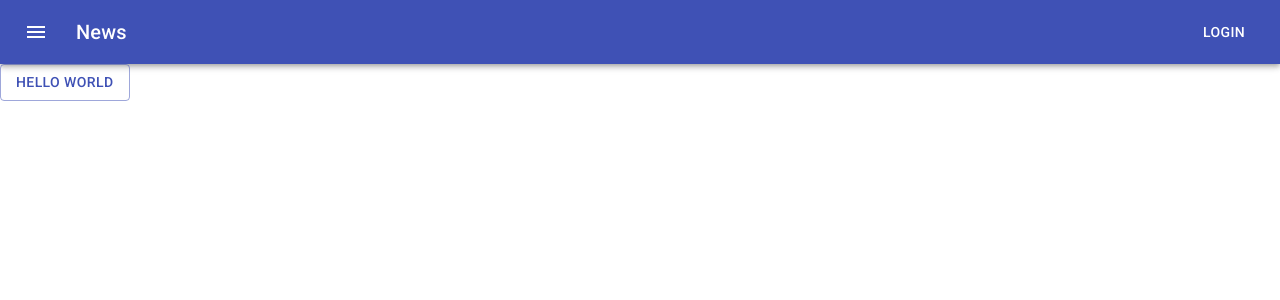
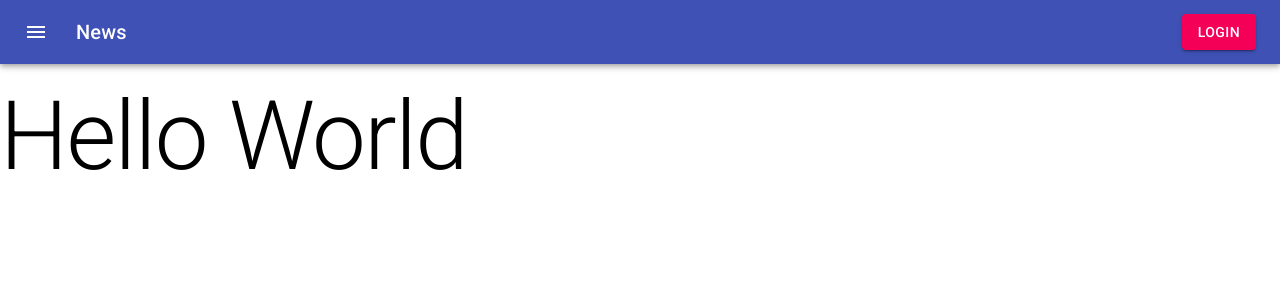
Before and after one commit to ejazahm3d/covid-19, a React (Create React App) app: page / in a window 1280 px wide. Shown: the top 300 px of the page. Built offline with nearby package versions, Linux system fonts and the light colour scheme.

Commit message:
Refactoring and added more libraries

```diff
--- a/package.json
+++ b/package.json
@@ -8,8 +8,12 @@
     "@testing-library/jest-dom": "^4.2.4",
     "@testing-library/react": "^9.3.2",
     "@testing-library/user-event": "^7.1.2",
+    "axios": "^0.19.2",
     "chart.js": "^2.9.3",
+    "framer-motion": "^1.11.1",
     "react": "^16.13.1",
+    "react-chartjs-2": "^2.9.0",
+    "react-countup": "^4.3.3",
     "react-dom": "^16.13.1",
     "react-hook-form": "^6.0.0",
     "react-scripts": "3.4.1"
--- a/src/App.jsx
+++ b/src/App.jsx
@@ -1,6 +1,4 @@
 import React from "react";
-import { Button } from "@material-ui/core";
-import Layout from "./components/Layout";
 import Home from "./pages";
 
 function App() {
--- a/src/components/Layout/Navbar.jsx
+++ b/src/components/Layout/Navbar/index.jsx
@@ -1,11 +1,13 @@
 import React from "react";
-import { makeStyles } from "@material-ui/core/styles";
-import AppBar from "@material-ui/core/AppBar";
-import Toolbar from "@material-ui/core/Toolbar";
-import Typography from "@material-ui/core/Typography";
-import Button from "@material-ui/core/Button";
-import IconButton from "@material-ui/core/IconButton";
-import MenuIcon from "@material-ui/icons/Menu";
+import {
+  makeStyles,
+  AppBar,
+  Toolbar,
+  Typography,
+  Button,
+  IconButton,
+} from "@material-ui/core";
+import { Menu as MenuIcon } from "@material-ui/icons";
 
 const useStyles = makeStyles((theme) => ({
   root: {
@@ -37,7 +39,9 @@ export default function Navbar() {
           <Typography variant="h6" className={classes.title}>
             News
           </Typography>
-          <Button color="inherit">Login</Button>
+          <Button variant="contained" color="secondary">
+            Login
+          </Button>
         </Toolbar>
       </AppBar>
     </div>
--- a/src/components/Layout/index.jsx
+++ b/src/components/Layout/index.jsx
@@ -5,7 +5,7 @@ const Layout = ({ children }) => {
   return (
     <>
       <Navbar />
-      {children}
+      <main>{children}</main>
     </>
   );
 };
--- a/src/pages/index.jsx
+++ b/src/pages/index.jsx
@@ -1,13 +1,20 @@
 import React from "react";
 import Layout from "../components/Layout";
-import { Button } from "@material-ui/core";
+import { makeStyles, Typography } from "@material-ui/core";
+
+const useStyles = makeStyles((theme) => ({
+  root: {
+    marginTop: "1rem",
+  },
+}));
 
 function Home() {
+  const styles = useStyles();
   return (
     <Layout>
-      <Button variant="outlined" color="primary">
-        Hello World
-      </Button>
+      <section className={styles.root}>
+        <Typography variant="h1">Hello World</Typography>
+      </section>
     </Layout>
   );
 }
```
Also changed, not shown: 1 other file (tests, documents, lock files or other folders).
